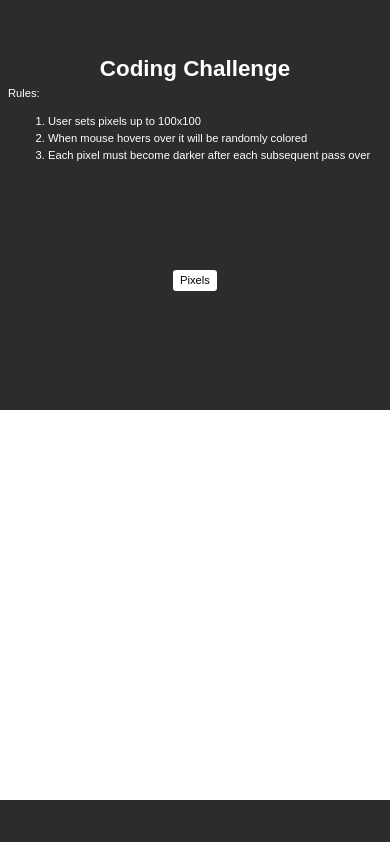
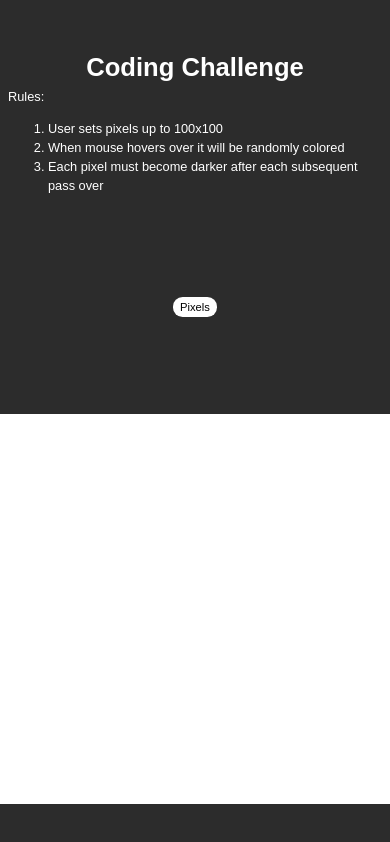
Before and after one commit to tonymichael00/coloring-pad, a plain HTML site: page index.html in a window 390 px wide. Drawn offline with Linux system fonts and the light colour scheme.

Commit message:
cleaned code

```diff
--- a/style.css
+++ b/style.css
@@ -88,18 +88,17 @@ h1 {
   font-family: Arial, Helvetica, sans-serif;
   text-align: center;
   color: white;
+  font-size: 2em;
 }
 
 #sketchTbl {
-  /* table-layout: auto; */
   width: clamp(0vw, 30rem, 100vw);
-  /* height: 500px; */
   aspect-ratio: 1/1;
   margin: 0px;
   border: 0px;
   padding: 0px;
   border-spacing: 0px;
-  margin-top: 2rem;
+  margin-top: 1rem;
 }
 
 .cont {
@@ -111,20 +110,9 @@ h1 {
 #title-div {
   color: white;
   width: clamp(0vw, 30rem, 100vw);
-  font-size: clamp(0.7rem, 2vw, 0.9rem);
+  font-size: clamp(0.8rem, 2vw, 0.9rem);
   margin: 0.5rem;
 }
-
-/* #sketchTbl {
-  table-layout: auto;
-  width: 500px;
-  height: 500px;
-  margin: 0px;
-  border: 0px;
-  padding: 0px;
-  border-spacing: 0px;
-  margin-top: 20px;
-} */
 
 #sketchTbl tr {
   margin: 0px;
@@ -141,7 +129,7 @@ h1 {
 button {
   background-color: #ffffff;
   border: 0.1rem solid transparent;
-  border-radius: 0.2rem;
+  border-radius: 0.6rem;
   width: fit-content;
   margin: auto;
   font-size: clamp(0.7rem, 2vw, 0.9rem);
```
